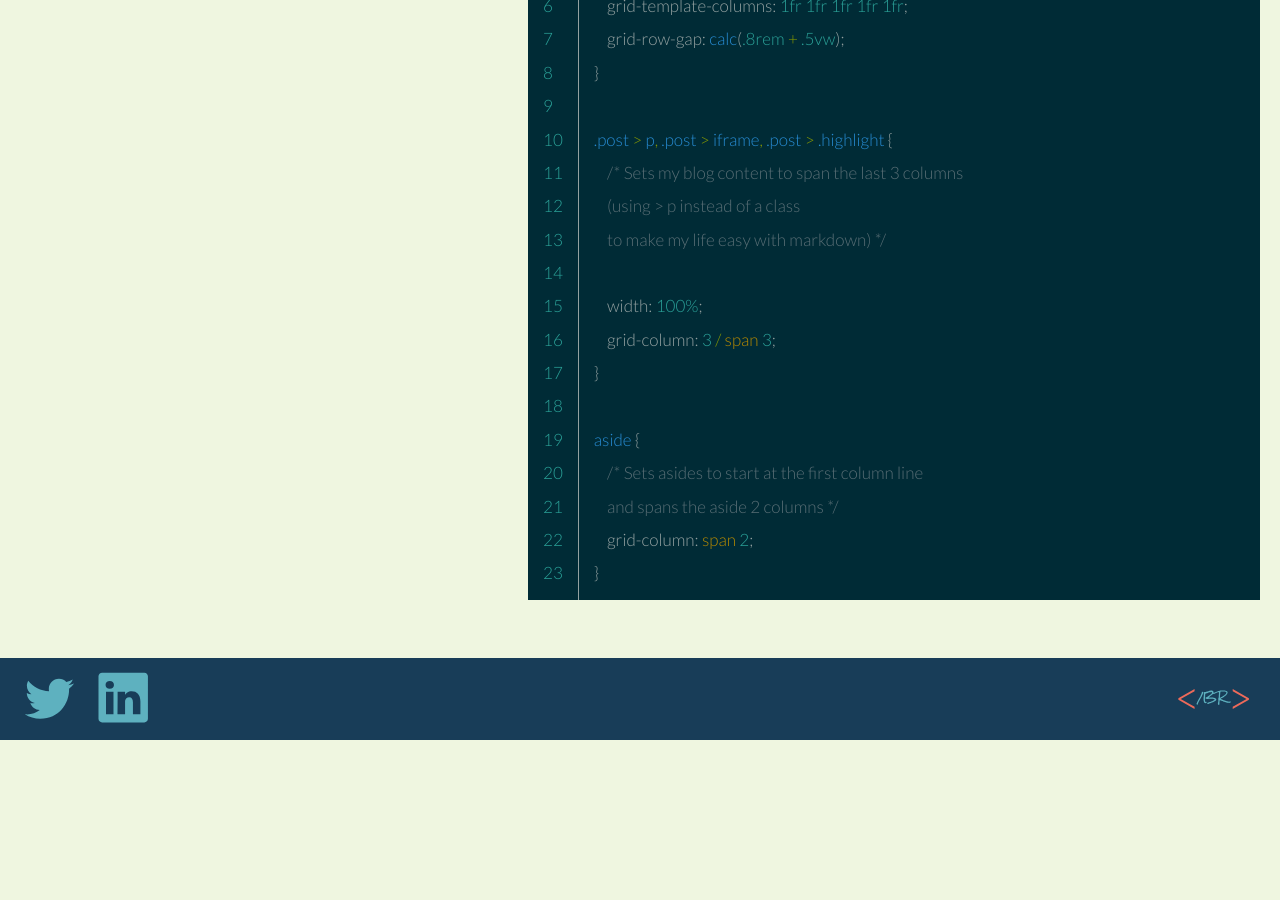
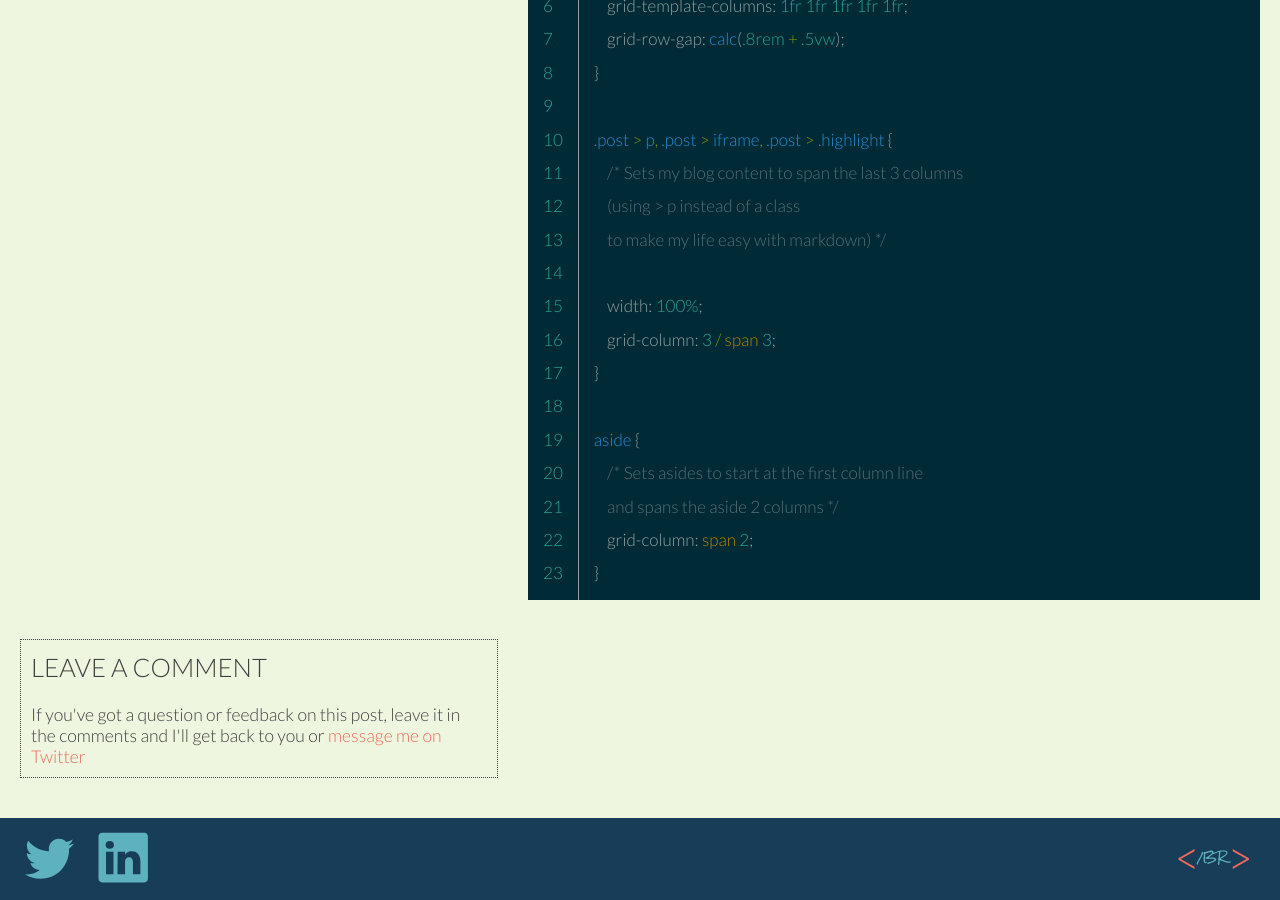
Before and after one commit to erquhart/jekyll-portfolio, a Jekyll site: the page built from _posts/2016-12-27-blog-converted-to-css-grid-layout.markdown, in a window 1280 px wide and 900 px high, scrolled down 1256 px. Built offline with Jekyll 4.4.1, drawn with Linux system fonts in a browser that asks for light colours; comment, search, counter and statistics services are not loaded; before the commit the page ends 1996 px from its top, so only the background shows below that.

Commit message:
Moves comments for grid posts

```diff
--- a/_layouts/post-with-grid.html
+++ b/_layouts/post-with-grid.html
@@ -7,12 +7,13 @@
         {% include interior-content-head.html %}
         <main class="post">
             {{ content | markdownify }}
-        </main>
+
             {% unless page.comments == "off" %}
-
-        <aside class="comments container container-narrow">
-            <div id="disqus_thread"></div>
+                <aside class="reference">
+                    <h2>Leave a Comment</h2>
+                    <p>If you've got a question or feedback on this post, leave it in the comments and I'll get back to you or <a href="http://twitter.com/brob/">message me on Twitter</a></p>
                 </aside>
+                <p id="disqus_thread"></p>
 
             <script>
                 var disqus_shortname = 'bryanrobinson';
@@ -24,6 +25,8 @@
                 })();
             </script>
             {% endunless %}
+        </main>
+
 
     </main>
 
```
Lines whose indentation alone changed are shown as unchanged.
